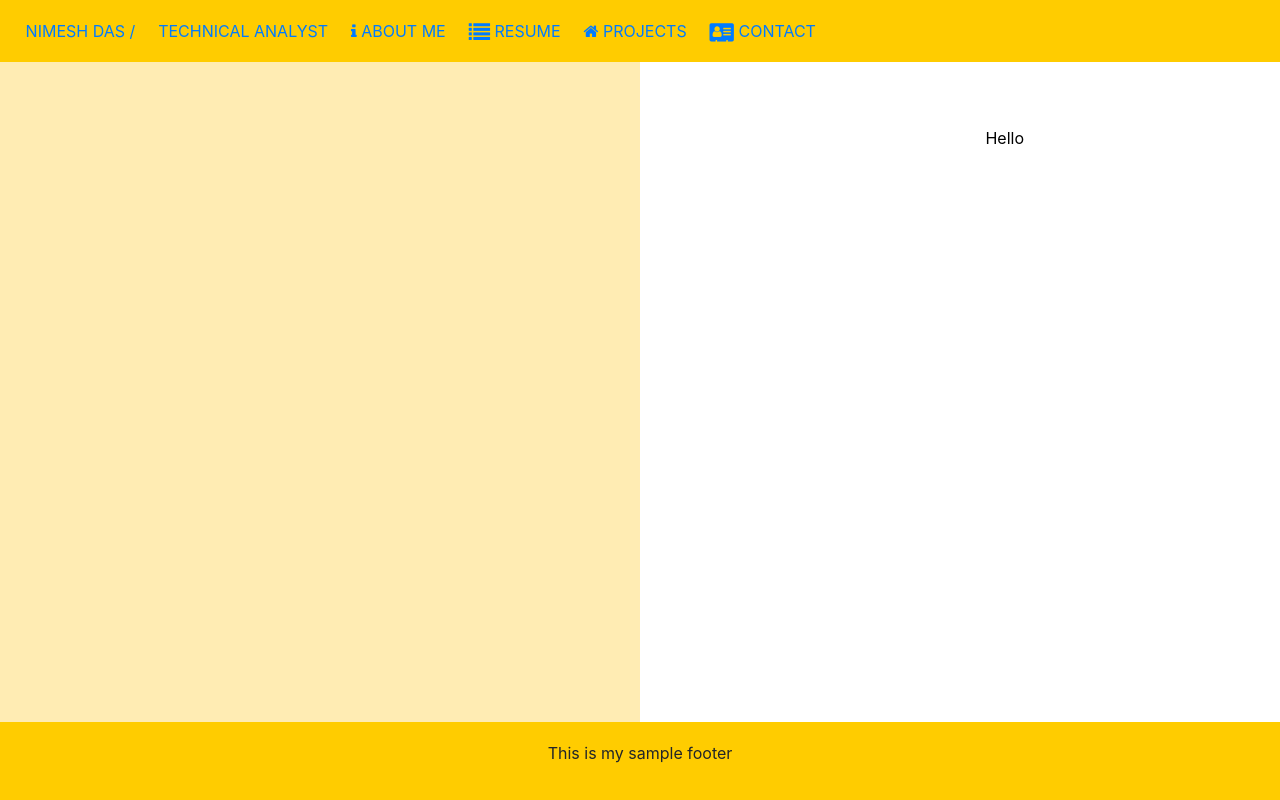
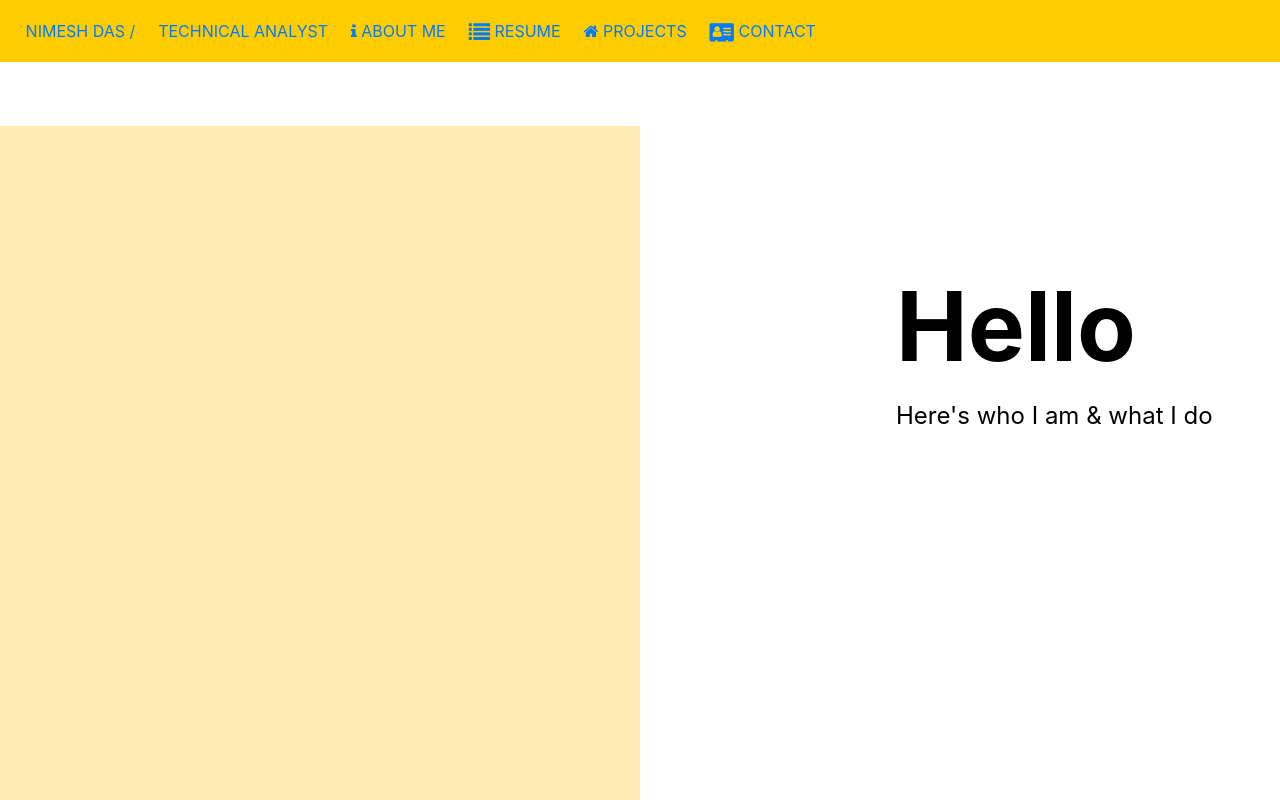
Before and after one commit to nimesh-das/pw, a website: page index.html in a window 1280 px wide. Shown: the top 800 px of the page. Drawn offline with nearby package versions, Linux system fonts and the light colour scheme.

Commit message:
left vertical restriction and white dividers

```diff
--- a/css/styles.css
+++ b/css/styles.css
@@ -1,22 +1,15 @@
 /* Pen-specific styles */
 html {
+  height: 100%;
   color: #fff;
-  height: 100%;
   padding: 0;
   margin: 0;
+  overflow-y: scroll;
 }
 
 /* Pattern styles */
 body {
-  background: linear-gradient(
-    to right,
-    #ffecb3 0%,
-    #ffecb3 50%,
-    #FFFFFF 50%,
-    #FFFFFF 100%
-  );
-  height: 100%;
-  width: 100%;
+  height: 200%;
   display: grid;
   grid-template-areas: "header" "main" "footer";
   grid-template-rows: fit-content(8rem) auto fit-content(8rem);
@@ -27,6 +20,7 @@ body {
     background: #ffcc00;
     grid-area: header;
     padding: 1.5% 2%;
+    margin-bottom: 5%;
 }
 
 #header a {
@@ -35,25 +29,48 @@ body {
 }
 
 #body-container {
-  grid-area: main;
+    background: linear-gradient(
+    to right,
+    #ffecb3 0%,
+    #ffecb3 50%,
+    #FFFFFF 50%,
+    #FFFFFF 100%
+  );
+   grid-area: main;
 
 }
 
 #text-container-1 {
- z-index: 1000;
- float: right;
- padding-top: 5%;
- padding-right: 20%;
+   padding-top: 10%;
+   padding-bottom: 5%;
+   padding-right: 5%;
+   padding-left: 70%;
 }
 
 #text-container-1 p {
   color: black;
 }
 
+#hello {
+ font-size: 600%;
+ font-weight: bold;
+ padding: 0;
+ margin: 0;
+}
+
+#whoIam {
+  font-size: 150%;
+}
+
 #footer {
     width: 100%;
     background: #ffcc00;
     grid-area: footer;
+    margin-top: 5%;
     text-align: center;
     padding: 1.5% 2%;
 }
+
+#footer p {
+  margin-bottom: 0px;
+}
--- a/index.html
+++ b/index.html
@@ -28,7 +28,8 @@
 
     	<div id="body-container">
         	<div id="text-container-1">
-            	<p> Hello </p>
+            	<p id="hello"> Hello </p>
+                <p id="whoIam"> Here's who I am & what I do </p>
         	</div>
     	</div>
 
```
Also changed, not shown: 1 other file.
